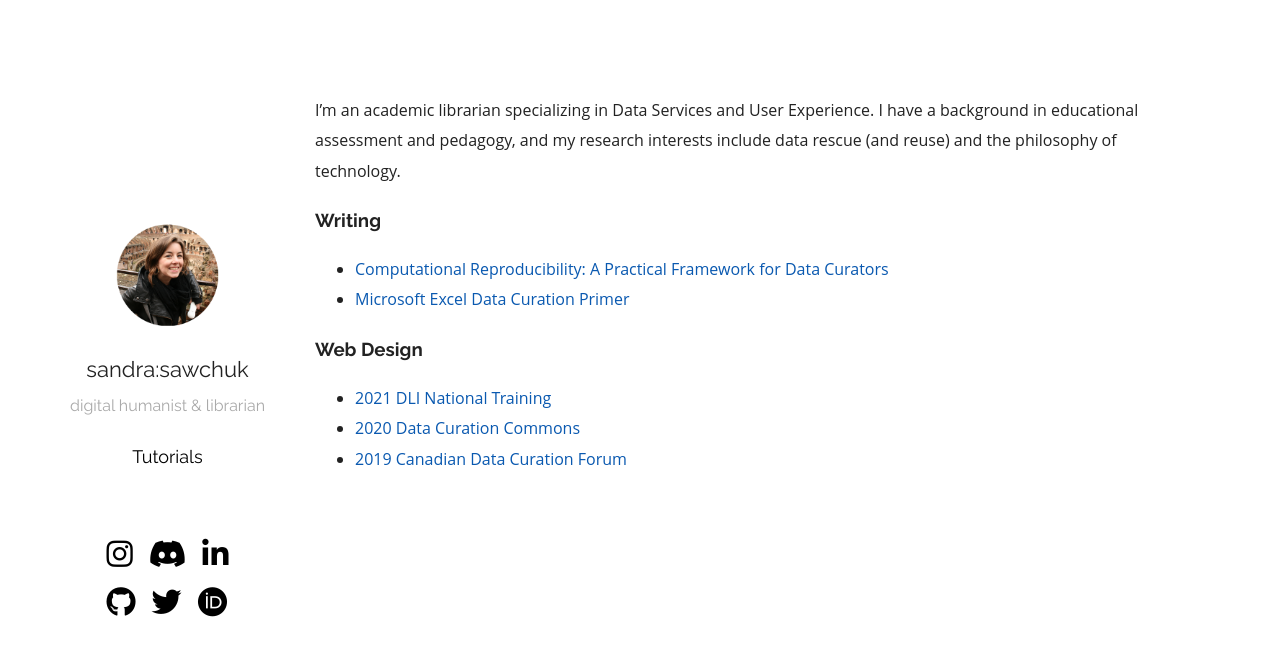
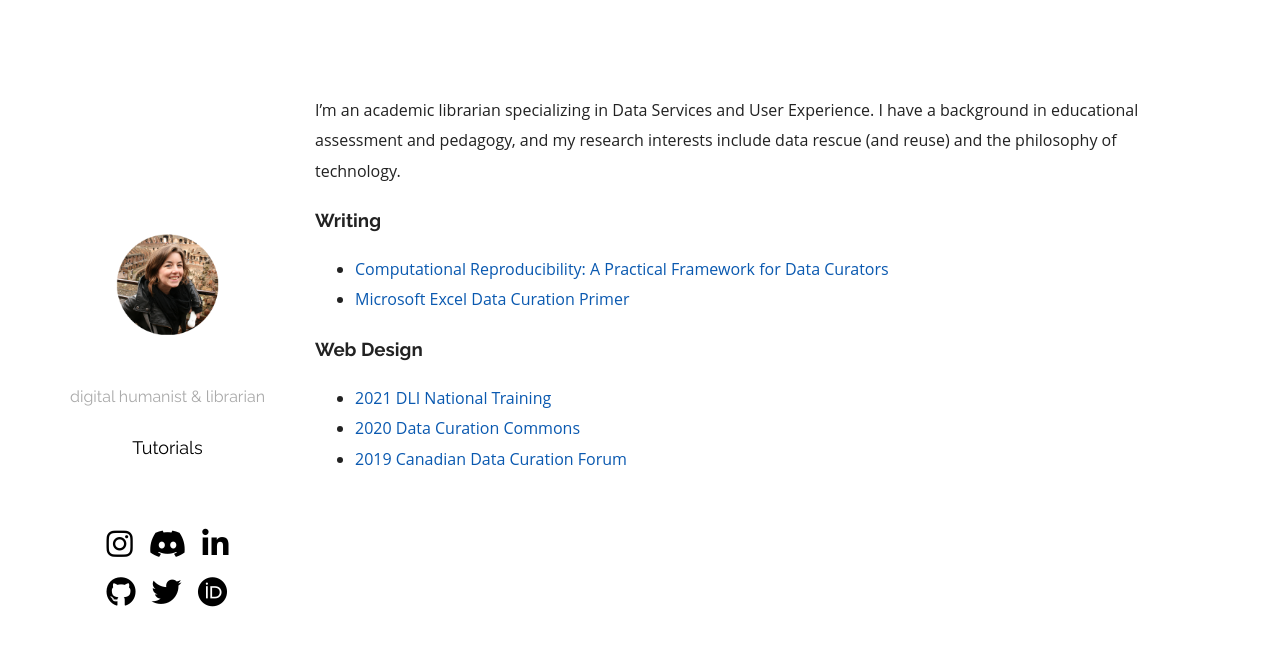
Before and after one commit to mediagestalt/mediagestalt.github.io, a Jekyll site: the page built from index.md, in a window 1280 px wide. Shown: the top 656 px of the page. Built offline with Jekyll 4.4.1, drawn with Linux system fonts in a browser that asks for light colours; nearby versions of some CDN libraries.

Commit message:
Update _config.yml

```diff
--- a/_config.yml
+++ b/_config.yml
@@ -2,9 +2,9 @@
 #
 # Site settings
 
-title: sandra:sawchuk
+title:
 tagline: digital humanist and librarian
-email: sandra.sawchuk@msvu.ca
+email:
 description: digital humanist & librarian
 baseurl: "" # the subpath of your site, e.g. /blog
 url: "https://mediagestalt.com" # the base hostname & protocol for your site
```
